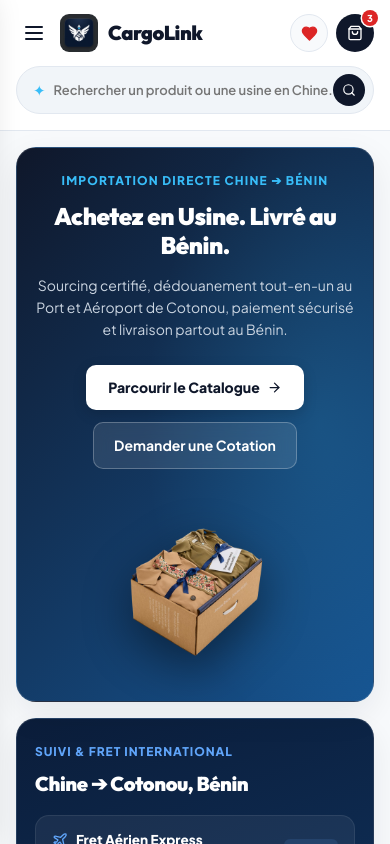
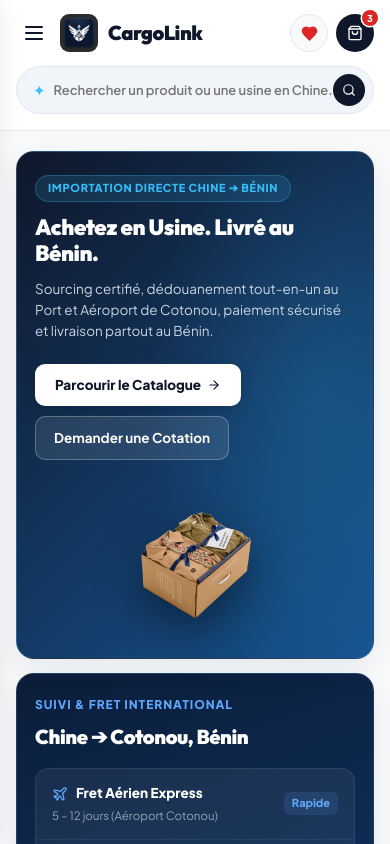
Before and after one commit to Talesman-index/Fenouhi, a Next.js app: page / in a window 390 px wide. Shown: the top 844 px of the page. Built offline with nearby package versions, Linux system fonts and the light colour scheme; no server answers; the database is empty.

Commit message:
style(hero): fix mobile layout overflow, tight padding, clean pill badge, and proportional 3D box display

```diff
--- a/app/page.tsx
+++ b/app/page.tsx
@@ -70,7 +70,7 @@ export default function HomePage() {
   return (
     <div style={{ background: "#F8FAFC", paddingBottom: 60 }}>
       {/* HERO 2-CARDS SECTION */}
-      <section style={{ padding: "16px 0 28px" }}>
+      <section style={{ padding: "20px 0 28px" }}>
         <div style={{ maxWidth: 1280, margin: "0 auto", padding: "0 16px" }}>
           <div className="hero-cards-grid">
 
@@ -89,38 +89,40 @@ export default function HomePage() {
               <div className="hero-main-inner">
                 {/* TEXT & CTAS */}
                 <div>
-                  <p style={{ fontSize: 12, fontWeight: 800, letterSpacing: "0.1em", textTransform: "uppercase", color: "#38BDF8", marginBottom: 12 }}>
-                    Importation directe Chine ➔ Bénin
-                  </p>
+                  <div style={{ display: "inline-flex", alignItems: "center", gap: 6, background: "rgba(56, 189, 248, 0.14)", border: "1px solid rgba(56, 189, 248, 0.28)", borderRadius: 9999, padding: "4px 12px", marginBottom: 12 }}>
+                    <span style={{ fontSize: 11, fontWeight: 900, letterSpacing: "0.06em", textTransform: "uppercase", color: "#38BDF8" }}>
+                      Importation directe Chine ➔ Bénin
+                    </span>
+                  </div>
 
-                  <h1 style={{ fontSize: "clamp(24px, 3.2vw, 36px)", fontWeight: 900, lineHeight: 1.2, margin: "0 0 14px", letterSpacing: "-0.02em", color: "#FFFFFF", fontFamily: "'Outfit', sans-serif" }}>
+                  <h1 style={{ fontSize: "clamp(22px, 3.2vw, 34px)", fontWeight: 900, lineHeight: 1.22, margin: "0 0 12px", letterSpacing: "-0.02em", color: "#FFFFFF", fontFamily: "'Outfit', sans-serif" }}>
                     Achetez en Usine. Livré au Bénin.
                   </h1>
 
-                  <p style={{ fontSize: 14, color: "#CBD5E1", lineHeight: 1.6, margin: "0 0 24px", maxWidth: 460 }}>
+                  <p style={{ fontSize: 13.5, color: "#CBD5E1", lineHeight: 1.55, margin: "0 0 22px", maxWidth: 460 }}>
                     Sourcing certifié, dédouanement tout-en-un au Port et Aéroport de Cotonou, paiement sécurisé et livraison partout au Bénin.
                   </p>
 
-                  <div className="hero-ctas-wrap" style={{ display: "flex", gap: 12, flexWrap: "wrap", alignItems: "center" }}>
+                  <div className="hero-ctas-wrap" style={{ display: "flex", gap: 10, flexWrap: "wrap", alignItems: "center" }}>
                     <Link
                       href="/catalog"
                       style={{
                         background: "#FFFFFF",
                         color: "#0F172A",
                         borderRadius: 10,
-                        padding: "12px 22px",
-                        fontSize: 14,
+                        padding: "11px 20px",
+                        fontSize: 13.5,
                         fontWeight: 800,
                         textDecoration: "none",
                         display: "inline-flex",
                         alignItems: "center",
-                        gap: 7,
+                        gap: 6,
                         boxShadow: "0 4px 14px rgba(0, 0, 0, 0.15)",
                         transition: "all 0.2s ease",
                       }}
                     >
                       <span>Parcourir le Catalogue</span>
-                      <ArrowRight style={{ width: 15, height: 15 }} />
+                      <ArrowRight style={{ width: 14, height: 14 }} />
                     </Link>
 
                     <Link
@@ -130,8 +132,8 @@ export default function HomePage() {
                         color: "#FFFFFF",
                         border: "1.5px solid rgba(255, 255, 255, 0.25)",
                         borderRadius: 10,
-                        padding: "12px 20px",
-                        fontSize: 14,
+                        padding: "11px 18px",
+                        fontSize: 13.5,
                         fontWeight: 700,
                         textDecoration: "none",
                         display: "inline-flex",
--- a/app/style.css
+++ b/app/style.css
@@ -2607,29 +2607,26 @@ a {
    ========================================================================== */
 .hero-cards-grid {
   display: grid;
-  grid-template-columns: 1.8fr 1fr;
+  grid-template-columns: 1.75fr 1fr;
   gap: 16px;
   align-items: stretch;
 }
 
 .hero-main-card {
   background: linear-gradient(135deg, #0F172A 0%, #165491 100%);
-  border-radius: 24px;
-  padding: 40px 44px;
+  border-radius: 20px;
+  padding: 36px 40px;
   color: #FFFFFF;
   position: relative;
   overflow: hidden;
   border: 1px solid rgba(255, 255, 255, 0.1);
-  box-shadow: 0 12px 35px rgba(15, 23, 42, 0.08);
-  display: flex;
-  flex-direction: column;
-  justifyContent: center;
+  box-shadow: 0 10px 30px rgba(15, 23, 42, 0.08);
 }
 
 .hero-main-inner {
   display: grid;
   grid-template-columns: 1.35fr 0.65fr;
-  gap: 20px;
+  gap: 24px;
   align-items: center;
   position: relative;
   z-index: 2;
@@ -2637,19 +2634,19 @@ a {
 
 .hero-side-card {
   background: linear-gradient(160deg, #0B1D3A 0%, #0F3460 100%);
-  border-radius: 24px;
-  padding: 32px 28px;
+  border-radius: 20px;
+  padding: 28px 24px;
   color: #FFFFFF;
   display: flex;
   flex-direction: column;
   justifyContent: space-between;
   border: 1px solid rgba(255, 255, 255, 0.1);
-  box-shadow: 0 12px 35px rgba(15, 23, 42, 0.08);
+  box-shadow: 0 10px 30px rgba(15, 23, 42, 0.08);
 }
 
 .hero-package-responsive {
   max-width: 100%;
-  max-height: 250px;
+  max-height: 220px;
   width: auto;
   height: auto;
   object-fit: contain;
@@ -2660,36 +2657,30 @@ a {
 @media (max-width: 991px) {
   .hero-cards-grid {
     grid-template-columns: 1fr !important;
-    gap: 16px !important;
+    gap: 14px !important;
   }
   .hero-main-card {
-    padding: 32px 22px !important;
+    padding: 24px 20px !important;
   }
   .hero-main-inner {
     grid-template-columns: 1fr !important;
-    gap: 24px !important;
-    text-align: center;
-  }
-  .hero-main-inner p {
-    margin-left: auto;
-    margin-right: auto;
-  }
-  .hero-main-inner .hero-ctas-wrap {
-    justify-content: center !important;
+    gap: 18px !important;
+    text-align: left !important;
   }
   .hero-package-responsive {
-    max-height: 200px !important;
-    margin: 4px auto 0 !important;
+    max-height: 170px !important;
+    margin: 8px auto 0 !important;
+    display: block !important;
   }
 }
 
 @media (max-width: 640px) {
   .hero-main-card,
   .hero-side-card {
-    padding: 24px 18px !important;
-    border-radius: 20px !important;
+    padding: 22px 18px !important;
+    border-radius: 18px !important;
   }
   .hero-package-responsive {
-    max-height: 180px !important;
-  }
-}
+    max-height: 150px !important;
+  }
+}
```
